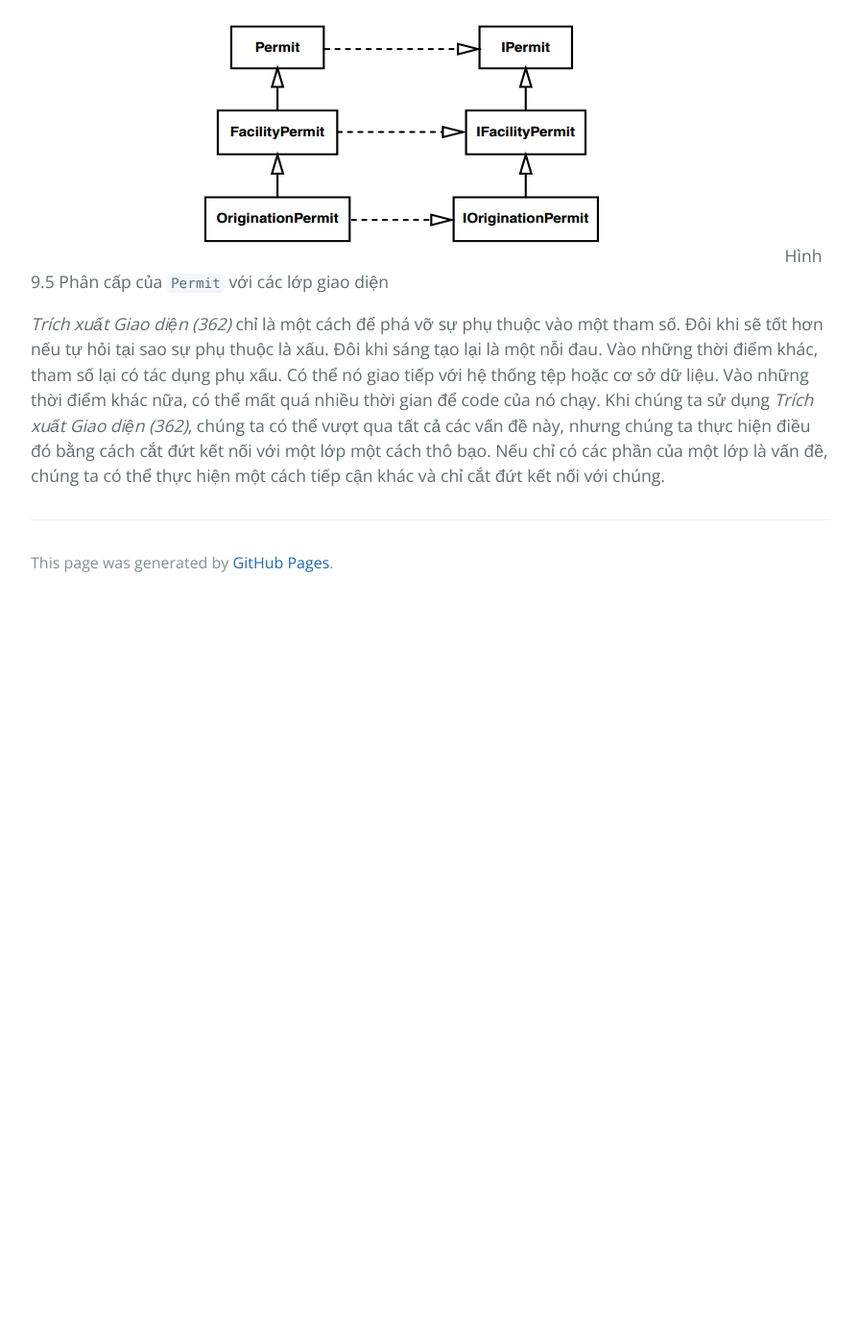
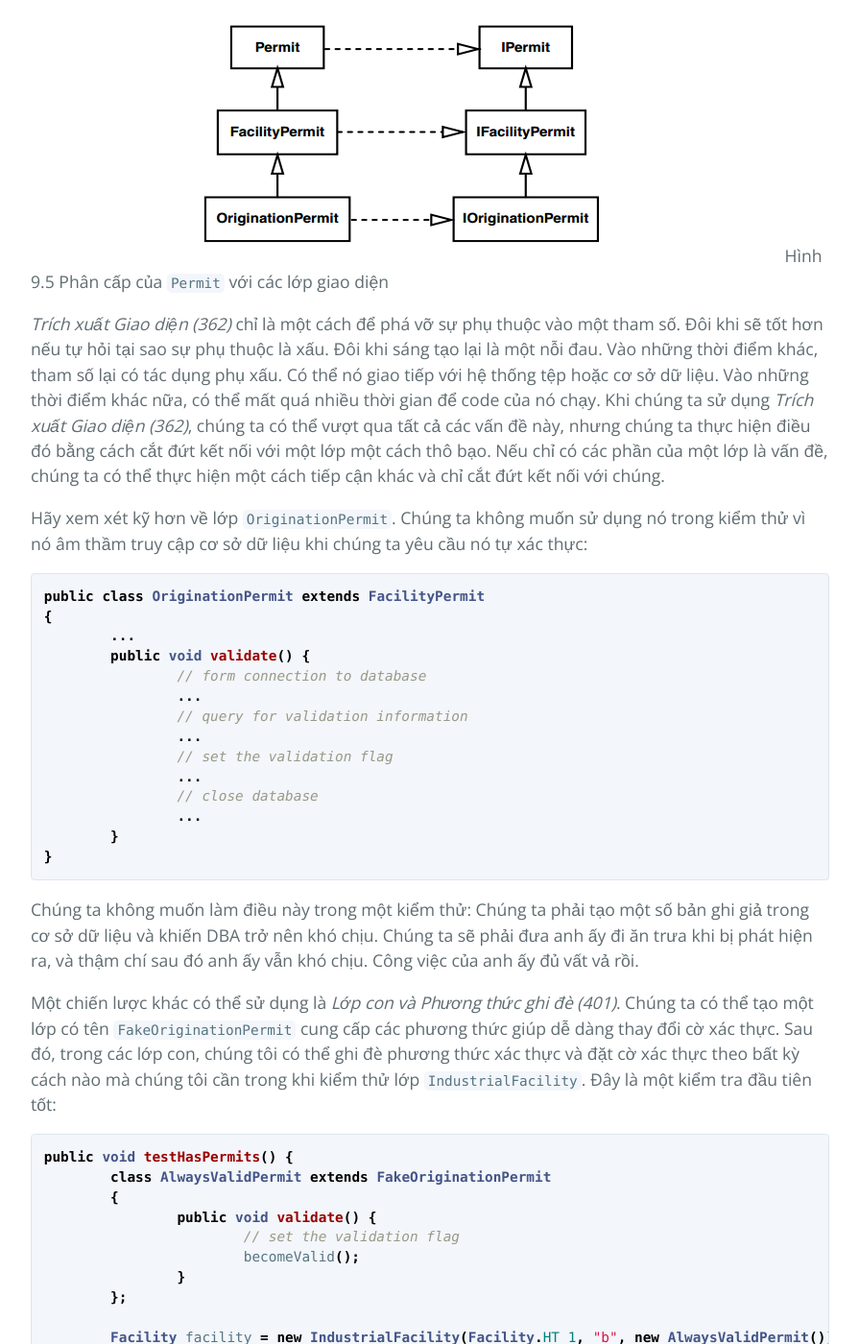
Before and after one commit to HaiBV/haibv.github.io, a Jekyll site: the page built from working-effectively-with-legacy-code/chapter-9-i-cant-get-this-class-into-a-test-harness.md, in a window 1280 px wide and 1400 px high, scrolled down 30139 px. Shown: the whole window at 96% size, without its empty margins (192-1087 px from the left). Built offline with Jekyll 4.4.1, drawn with Linux system fonts in a browser that asks for light colours; our own code applies the rules of GitHub Pages for plain Markdown files; before the commit the page ends 30769 px from its top, so only the background shows below that; some of the changed text lies outside the part shown.

Commit message:
Book - Working Efectively with Legacy Code - P2 - C9

````diff
--- a/working-effectively-with-legacy-code/chapter-9-i-cant-get-this-class-into-a-test-harness.md
+++ b/working-effectively-with-legacy-code/chapter-9-i-cant-get-this-class-into-a-test-harness.md
@@ -847,3 +847,46 @@ Thật đáng sợ. Đó là một khối lượng công việc lố bịch và
 Hình 9.5 Phân cấp của `Permit` với các lớp giao diện
 
 _Trích xuất Giao diện (362)_ chỉ là một cách để phá vỡ sự phụ thuộc vào một tham số. Đôi khi sẽ tốt hơn nếu tự hỏi tại sao sự phụ thuộc là xấu. Đôi khi sáng tạo lại là một nỗi đau. Vào những thời điểm khác, tham số lại có tác dụng phụ xấu. Có thể nó giao tiếp với hệ thống tệp hoặc cơ sở dữ liệu. Vào những thời điểm khác nữa, có thể mất quá nhiều thời gian để code của nó chạy. Khi chúng ta sử dụng _Trích xuất Giao diện (362)_, chúng ta có thể vượt qua tất cả các vấn đề này, nhưng chúng ta thực hiện điều đó bằng cách cắt đứt kết nối với một lớp một cách thô bạo. Nếu chỉ có các phần của một lớp là vấn đề, chúng ta có thể thực hiện một cách tiếp cận khác và chỉ cắt đứt kết nối với chúng.
+
+Hãy xem xét kỹ hơn về lớp `OriginationPermit`. Chúng ta không muốn sử dụng nó trong kiểm thử vì nó âm thầm truy cập cơ sở dữ liệu khi chúng ta yêu cầu nó tự xác thực:
+
+```java
+public class OriginationPermit extends FacilityPermit
+{
+	...
+	public void validate() {
+		// form connection to database
+		...
+		// query for validation information
+		...
+		// set the validation flag
+		...
+		// close database
+		...
+	}
+}
+```
+
+Chúng ta không muốn làm điều này trong một kiểm thử: Chúng ta phải tạo một số bản ghi giả trong cơ sở dữ liệu và khiến DBA trở nên khó chịu. Chúng ta sẽ phải đưa anh ấy đi ăn trưa khi bị phát hiện ra, và thậm chí sau đó anh ấy vẫn khó chịu. Công việc của anh ấy đủ vất vả rồi.
+
+Một chiến lược khác có thể sử dụng là _Lớp con và Phương thức ghi đè (401)_. Chúng ta có thể tạo một lớp có tên `FakeOriginationPermit` cung cấp các phương thức giúp dễ dàng thay đổi cờ xác thực. Sau đó, trong các lớp con, chúng tôi có thể ghi đè phương thức xác thực và đặt cờ xác thực theo bất kỳ cách nào mà chúng tôi cần trong khi kiểm thử lớp `IndustrialFacility`. Đây là một kiểm tra đầu tiên tốt:
+
+```java
+public void testHasPermits() {
+	class AlwaysValidPermit extends FakeOriginationPermit
+	{
+		public void validate() {
+			// set the validation flag
+			becomeValid();
+		}
+	};
+
+	Facility facility = new IndustrialFacility(Facility.HT_1, "b", new AlwaysValidPermit());
+
+	assertTrue(facility.hasPermits());
+}
+```
+
+Trong nhiều ngôn ngữ, chúng ta có thể tạo các lớp "nhanh chóng" như thế này trong các phương thức. Mặc dù tôi không thích làm điều đó thường xuyên trong code sản phẩm, nhưng nó rất thuận tiện khi đang kiểm thử. Chúng ta có thể thực hiện các trường hợp đặc biệt rất dễ dàng.
+
+_Lớp con và Phương thức ghi đè (401)_ giúp chúng tôi phá vỡ sự phụ thuộc vào các tham số, nhưng đôi khi việc tính toán các phương thức trong một lớp không phải là lý tưởng cho nó. Chúng ta thật may mắn khi các phần phụ thuộc không được ưa thích đã bị tách biệt trong phương thức xác thực đó. Trong trường hợp xấu hơn, khi trộn lẫn với logic mà chúng ta cần và chúng ta phải trích xuất các phương thức trước. Nếu chúng ta có một công cụ tái cấu trúc, điều đó có thể dễ dàng. Nếu không, một số kỹ thuật trong _Chương 22, Tôi Cần Thay đổi một Phương thức "Quái vật" và Tôi Không thể Viết Kiểm thử cho Nó_, có thể hữu ích.
````
